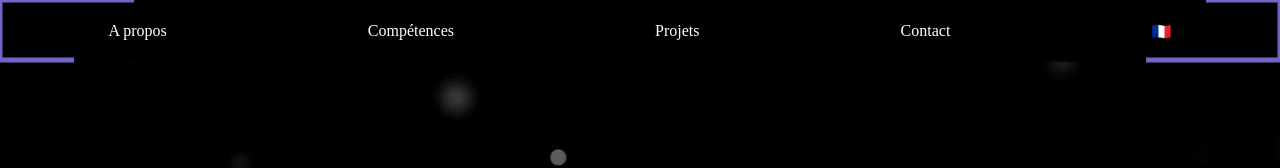
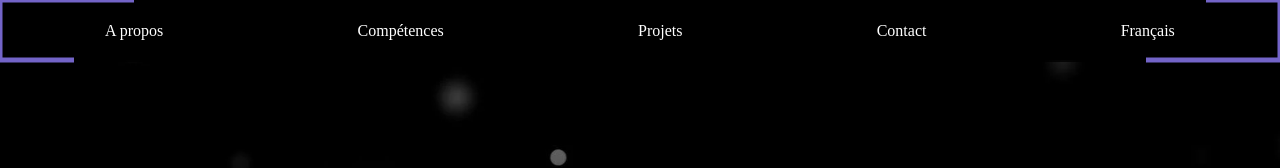
Before and after one commit to Tom33270/Porfolio, a React (Create React App) app: page / in a window 1280 px wide. Shown: the top 168 px of the page. Built offline with nearby package versions, Linux system fonts and the light colour scheme.

Commit message:
mise en place langue

```diff
--- a/src/components/Header.jsx
+++ b/src/components/Header.jsx
@@ -2,6 +2,7 @@
 import { useNavigate } from "react-router-dom";
 import '../styles/header.css'
 import { useState } from "react";
+
 
 export default function Header() {
   const navigate = useNavigate();
@@ -25,7 +26,7 @@ export default function Header() {
     <div className="btn" onClick={()=> navigate('/Skills')}>Compétences</div>
     <div className="btn" onClick={()=> navigate('/Projects')}>Projets</div>
     <div className="btn" onClick={()=> navigate('/Contact')}>Contact</div>
-    <div className='btn' onClick={toggleLang}> {isFrench ? "🇫🇷" : "🇬🇧"}</div>
+    <div className='btn' onClick={toggleLang}> {isFrench ? "Français" : "English"} </div>
     <svg
       xmlns="http://www.w3.org/2000/svg"
       viewBox="0 0 100% 60"
--- a/src/components/Home.js
+++ b/src/components/Home.js
@@ -3,11 +3,19 @@ import '../styles/home.css'
 import { useNavigate } from 'react-router-dom';
 import tom from '../assets/tom.jpeg';
 import { FaReact } from "react-icons/fa";
+import { useState } from 'react';
 
 const Home = () => {
   const navigate = useNavigate()
 
   const text = "Ce site web a été réalisé en React";
+
+    const [isFrench, setIsFrench] = useState(true)
+
+
+      const toggleLang = () => {
+      setIsFrench(prev => !prev);
+    };
 
 
   return (
@@ -23,7 +31,7 @@ const Home = () => {
     <div className="btn" onClick={()=> navigate('/Skills')}>Compétences</div>
     <div className="btn" onClick={()=> navigate('/Projects')}>Projets</div>
     <div className="btn" onClick={()=> navigate('/Contact')}>Contact</div>
-    <div className='btn'>🇫🇷</div>
+    <div className='btn'onClick={toggleLang}> {isFrench ? "Français" : "English"} </div>
     <svg
       xmlns="http://www.w3.org/2000/svg"
       viewBox="0 0 100% 60"
```
Also changed, not shown: 2 other files (tests, documents, lock files or other folders).
